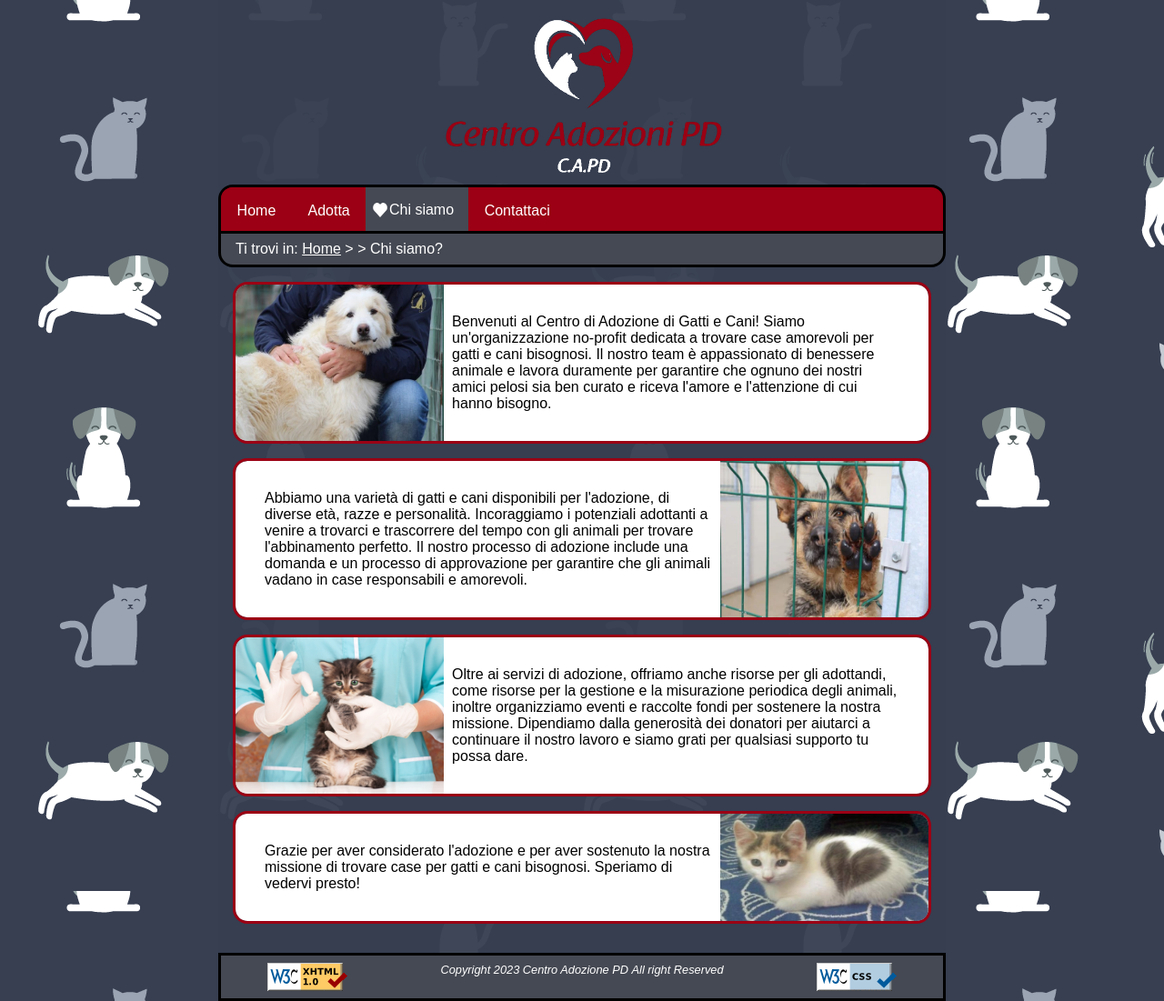
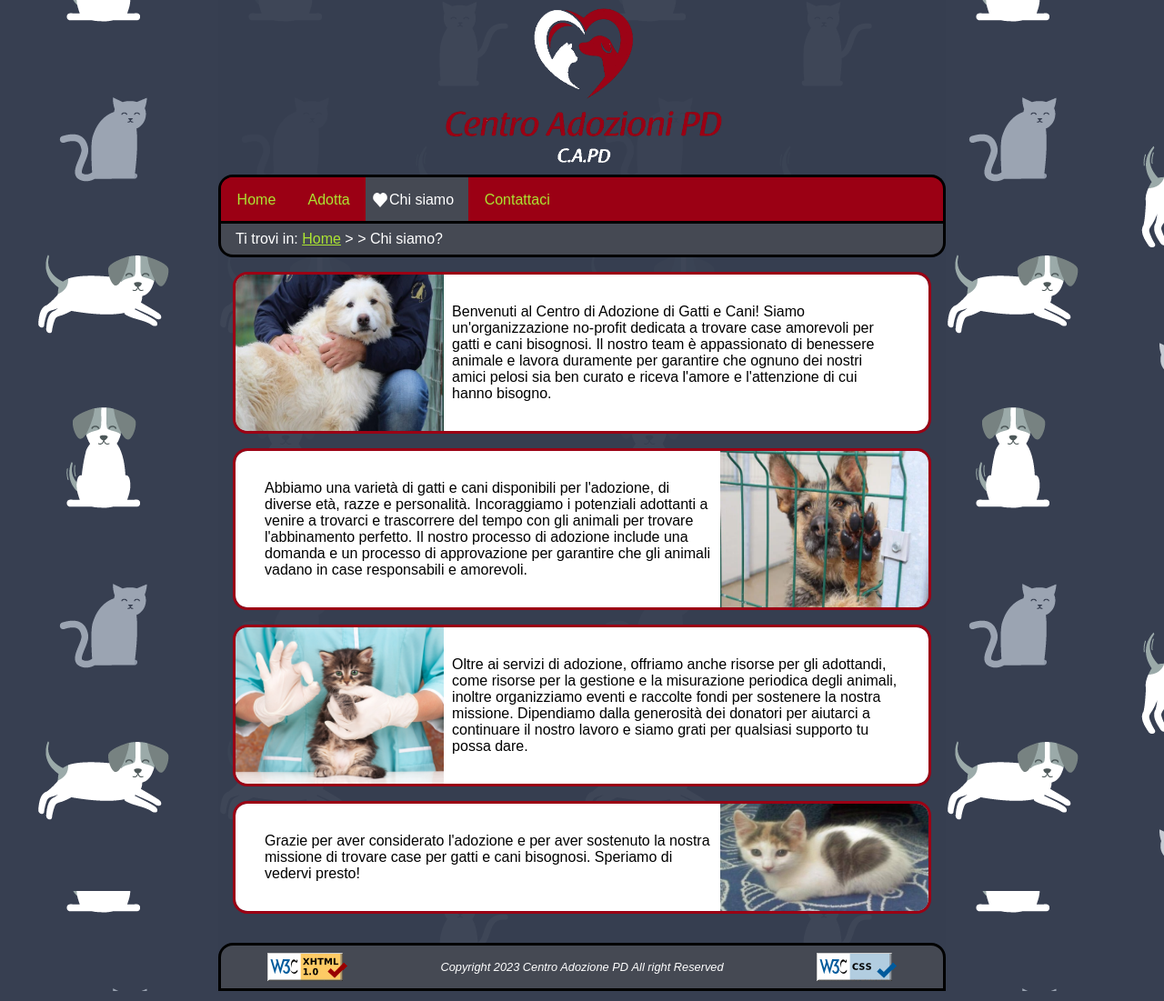
Before and after one commit to checco296/Progetto_TecWeb, a PHP site: page /html/about.html in a window 1280 px wide. Shown: the whole page at 91% size. Run offline with PHP 8.4, Linux system fonts and the light colour scheme.

Commit message:
miglioramenti e mini_css

```diff
--- a/css/mini.css
+++ b/css/mini.css
@@ -1,10 +1,106 @@
-header h1
+/*impostazione generale*/
+html, body
 {
-    line-height: 1.1em;
-    font-size: 4em;
+    width: 100%;
 }
 
-footer img
+/*SEZIONE MENU*/
+#menu
 {
-    width: 20%;
+    height: auto;
+    width: 25em;
+    text-align: center;
+    margin: auto;
+    border-bottom: solid black;
+    border-radius: 1em;
 }
+
+#menu ul
+{
+    display:block;
+}
+
+#menu li
+{
+    display: block;
+    padding-top: 0em;
+    padding-bottom: 0em;
+}
+
+#menu a
+{
+    display: block;
+}
+
+#menu #currentLink
+{
+    padding-top: 1em;
+    padding-bottom: 1em;
+    background-size: 2em;
+    background: url('../images/heart-69-16.ico') 8% center no-repeat,url('../images/heart-69-16.ico') 92% center no-repeat;
+    background-color: var(--bread_footer_color);
+}
+
+
+/*
+==============
+SEZIONE BREADCRUMB
+==============
+*/
+#breadcrumb
+{
+    display: none;
+}
+
+/*eventualment eingrandire un po il tutto*/
+
+#presentazione
+{
+    width: 90%;
+    margin: auto;
+}
+
+#avvertimento
+{
+    width: 90%;
+    margin: auto;
+    margin-top: 0.5em;
+}
+
+main dl
+{
+    width: 90%;
+}
+
+#Recapiti
+{
+    display: block;
+}
+
+#Recapiti li
+{
+    margin: auto;
+    margin-top: 0.5em;
+    width: 60%;
+}
+
+#Social img
+{
+    height: 5.5em;
+    width: 5.5em;
+}
+
+form
+{
+    width: 70%;
+}
+
+form button
+{
+    padding: 2em;
+}
+
+.paragrafo-dispari, .paragrafo-pari
+{
+    background-size: 30% 70%;
+}
--- a/css/style.css
+++ b/css/style.css
@@ -20,8 +20,8 @@ dichiarazione variabili di colore
 	--bgcolor: #FFF;
   --menucolor: #9B0014;
   --txtcolor: #FFF;
-  --linkcolor: #FFF;
-  --visitedcolor: #454953;
+  --visitedcolor: #FFF;
+  --linkcolor: #ace432;
   --bread_footer_color: #454953;
   --hovercolor: #777;
   --footer_txt_color: #FFF;
@@ -33,13 +33,14 @@ impostazione generale
 */
 html, body
 {
-  font-family: Arial, sans-serif;
+  font-family: Arial, Helvetica, sans-serif;
   margin: auto;
-  font-size: 100%;
   max-width: 800px;
+  font-size: 1em;
 }
 
-html{
+html
+{
   background-image: url(../images/free-cat-and-dog-pattern-vector.png);
 }
 
@@ -52,14 +53,6 @@ body
 SEZIONE HEADER
 ==============
 */
-header
-{
-  color: var(--txtcolor);
-  text-align: center;
-  padding-top: 0.7em;
-  margin: auto;
-}
-
 header h1
 {
   background-image: url('../images/logo_senza_sfondo.png');
@@ -111,6 +104,11 @@ SEZIONE MENU
   text-decoration: none;
 }
 
+#menu a:visited
+{
+  color: var(--visitedcolor);
+}
+
 #menu a:hover
 {
   color: var(--txtcolor);
@@ -122,7 +120,7 @@ SEZIONE MENU
   background: url('../images/heart-69-16.ico') 8% center no-repeat;
   background-size: 1em;
   background-color: var(--bread_footer_color);
-  color: var(--linkcolor);
+  color: var(--txtcolor);
   padding-left: 1.6em;
   padding-right: 1em;
 }
@@ -143,18 +141,20 @@ SEZIONE BREADCRUMB
   border-color: #000;
   text-align: left;
   background-color: var(--bread_footer_color);
-  color: var(--linkcolor);
+  color: var(--txtcolor);
   padding: 0.5em 1em 0.5em;
   border-bottom-left-radius: 1em;
   border-bottom-right-radius: 1em;
 }
 
-#breadcrumb a:link{
+#breadcrumb a
+{
   color: var(--linkcolor);
 }
 
-#breadcrumb a:visited{
-  color: var(--linkcolor); /*dovrei cambiarlo?*/
+#breadcrumb a:visited
+{
+  color: var(--visitedcolor);
 }
 
 /*
@@ -199,20 +199,21 @@ main h2
 }
 main h3
 {
-  text-align: left;
+  text-align: center;
   padding: 0.5em;
   color: var(--txtcolor);
 }
 
 main dl
 {
-  padding: 0.5em 2em;
   width: 70%;
+  margin: auto;
 }
 
 main dt
 {
   color: var(--menucolor);
+  text-align: center;
   border-style: solid;
   border-width: 0.3em;
   border-bottom: none;
@@ -255,7 +256,7 @@ main dd>p
 {
   display: flex;
   list-style: none;
-  justify-content: space-around;
+  justify-content: center;
   margin-bottom: 1.25em;
 }
 
@@ -312,9 +313,8 @@ main dd>p
   color: #9B0014;
 }
 
-#primo_par
+.paragrafo-dispari
 {
-  background-image: url(../images/Team-7-1671797716186-638x425.jpg);
   background-color: #FFF;
   background-repeat: no-repeat;
   background-position: left;
@@ -327,9 +327,8 @@ main dd>p
   margin-bottom: 1em;
 }
 
-#secondo_par
+.paragrafo-pari
 {
-  background-image: url(../images/cane-canile-600x399.jpg.webp);
   background-color: #FFF;
   background-repeat: no-repeat;
   background-position: right;
@@ -342,34 +341,26 @@ main dd>p
   margin-bottom: 1em;
 }
 
+
+#primo_par
+{
+  background-image: url(../images/Team-7-1671797716186-638x425.jpg);
+}
+
+#secondo_par
+{
+  background-image: url(../images/cane-canile-600x399.jpg.webp);
+
+}
+
 #terzo_par
 {
   background-image: url(../images/shutterstock_242940202-2.jpg);
-  background-color: #FFF;
-  background-repeat: no-repeat;
-  background-position: left;
-  background-size: 30% 100%;
-  background-clip: padding-box;
-  padding: 2em;
-  padding-left: 31%;
-  border-radius: 1em;
-  border: solid var(--menucolor);
-  margin-bottom: 1em;
 }
 
 #quarto_par
 {
   background-image: url(../images/gattino-con-pelo-a-forma-di-cuore-e1446037850649.jpg);
-  background-color: #FFF;
-  background-repeat: no-repeat;
-  background-position: right;
-  background-size: 30% 100%;
-  background-clip: padding-box;
-  padding: 2em;
-  padding-right: 31%;
-  border-radius: 1em;
-  border: solid var(--menucolor);
-  margin-bottom: 1em;
 }
 
 #errore_404
@@ -416,10 +407,10 @@ SEZIONE AIUTI
 */
 .aiuti
 {
-  display: block;
-  text-indent: -9999em;
   height: 1px;
   width: 1px;
+  overflow: hidden;
+  position: absolute;
 }
 
 /*
@@ -430,13 +421,15 @@ SEZIONE FOOTER
 footer
 {
   display: flex;
+  align-items: center;
   justify-content: space-around;
-
+  border-radius: 1em 1em 0em 0em;
   background-color: var(--bread_footer_color);
   color: var(--footer_txt_color);
   text-align: center;
   padding-top: 0.5em;
   padding-bottom: 0.5em;
+  margin-bottom: 0.01em;
   border-style: solid;
   border-color: black;
 }
@@ -510,6 +503,12 @@ form button:hover
   opacity: 0.8;
 }
 
+/*
+==============
+SEZIONE CARD
+==============
+*/
+
 .card{
   width: calc(30% - 0.6em);
   margin: 0.6em 0.3em 0 0.3em;
--- a/html/404.html
+++ b/html/404.html
@@ -3,7 +3,7 @@
   <head>
     <meta charset="utf-8" />
 
-    <title>Centro Adozioni PD</title>
+    <title>Errore 404 &#8722; C.A.PD</title>
     <meta name="description" content="Pagina Errore 404" />
     <meta name="keywords"    content="Errore 404, home" />
     <meta name="author"      content="Francesco Ferraioli" />
@@ -16,11 +16,11 @@
   </head>
   <body id="errore_404">
     <header>
-        <h1>Centro Adozioni PD</h1>
+        <h1>Errore 404 &#8722; <abbr>C.A.PD</abbr></h1>
     </header>
     <h2>Errore 404: Pagina non trovata</h2>
     <h3>Gattini</h3>
-    <p>Scusa, sembra che la pagina che stai cercando non esista. Ma guarda questi adorabili gattini per consolarti, non sono adorabili?</p>
+    <p>Scusa, sembra che la pagina che stai cercando non esista. Ma guarda questi teneri gattini per consolarti, non sono adorabili?</p>
     <p>Clicca <a href="../html/main.html">qui</a> per tornare alla <span lang="en">home</span></p>
   </body>
 </html>
--- a/html/about.html
+++ b/html/about.html
@@ -3,7 +3,7 @@
   <head>
     <meta charset="utf-8" />
 
-    <title>Adozioni - C.A.PD</title>
+    <title>Chi siamo - C.A.PD</title>
     <meta name="description" content="Pagina dedicata alla descrizione della nostra attività" />
     <meta name="keywords"    content="Chi siamo,Adozione, cane, gatto" />
     <meta name="author"      content="Francesco Ferraioli" />
@@ -16,7 +16,7 @@
   </head>
   <body id="About">
     <header>
-      <h1>Centro Adozioni PD</h1>
+      <h1>Chi siamo &#8722; <abbr>C.A.PD</abbr></h1>
       <nav id="menu" aria-label="menu del sito">
         <ul>
           <li><a href="main.html"><span lang="en">Home</span></a></li>
@@ -31,23 +31,23 @@
     </header>
 
     <main>
-      <p id="primo_par">
+      <p id="primo_par" class="paragrafo-dispari">
         Benvenuti al Centro di Adozione di Gatti e Cani! Siamo un'organizzazione no-profit dedicata a trovare case amorevoli per gatti e cani bisognosi.
         Il nostro team è appassionato di benessere animale e lavora duramente per garantire che ognuno dei nostri amici pelosi sia ben curato e
         riceva l'amore e l'attenzione di cui hanno bisogno.
       </p>
-      <p id="secondo_par">
+      <p id="secondo_par" class="paragrafo-pari">
         Abbiamo una varietà di gatti e cani disponibili per l'adozione, di diverse età, razze e personalità.
         Incoraggiamo i potenziali adottanti a venire a trovarci e trascorrere del tempo con gli animali per trovare l'abbinamento perfetto.
         Il nostro processo di adozione include una domanda e un processo di approvazione per garantire che gli animali vadano in case responsabili
         e amorevoli.
       </p>
-      <p id="terzo_par">
+      <p id="terzo_par" class="paragrafo-dispari">
         Oltre ai servizi di adozione, offriamo anche risorse per gli adottandi, come risorse per la gestione e la misurazione periodica degli animali,
         inoltre organizziamo eventi e raccolte fondi per sostenere la nostra missione. Dipendiamo dalla generosità dei donatori per aiutarci a continuare
         il nostro lavoro e siamo grati per qualsiasi supporto tu possa dare.
       </p>
-      <p id="quarto_par">
+      <p id="quarto_par" class="paragrafo-pari">
         Grazie per aver considerato l'adozione e per aver sostenuto la nostra missione di trovare case per gatti e cani bisognosi.
         Speriamo di vedervi presto!
       </p>
--- a/html/main.html
+++ b/html/main.html
@@ -21,9 +21,9 @@
       <nav id="menu" aria-label="menu del sito">
         <ul>
           <li id="currentLink" lang="en" aria-current="page">Home</li>
-          <li><a href="adotta.html">Adotta</a></li>
-          <li><a href="about.html">Chi siamo</a></li>
-          <li><a href="contatti.html">Contattaci</a></li>
+          <li><a href="../php/adotta_cane.php">Adotta</a></li>
+          <li><a href="../html/about.html">Chi siamo</a></li>
+          <li><a href="../html/contatti.html">Contattaci</a></li>
           <li id="Log_in"><a href="profilo">Log in</a></li>
         </ul>
       </nav>
```
Also changed, not shown: html/adotta_cane.html (+5 -5 lines), html/contatti.html (+5 -5 lines), images/ezgif.com-gif-maker.jpg.
